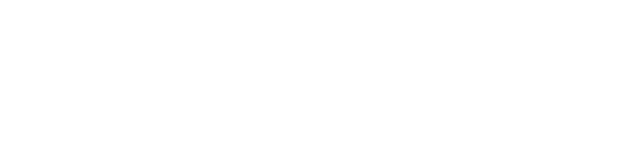
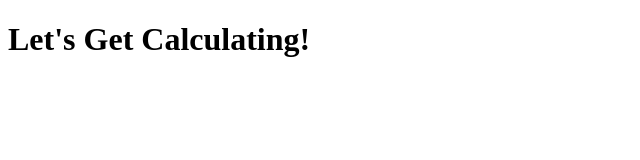
Before and after one commit to andrehebra/javascript-calculator, a plain HTML site: page index.html in a window 1280 px wide. Shown: the whole page, without its empty margins (0-640 px from the left). Drawn offline with Linux system fonts and the light colour scheme.

Commit message:
added test header

```diff
--- a/index.html
+++ b/index.html
@@ -8,6 +8,6 @@
         <script src="./script.js" defer></script>
     </head>
     <body>
-
+        <h1>Let's Get Calculating!</h1>
     </body>
 </html>
```
